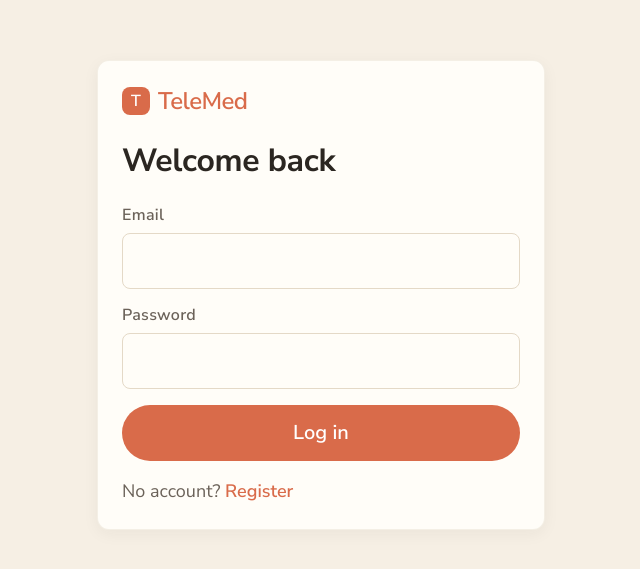
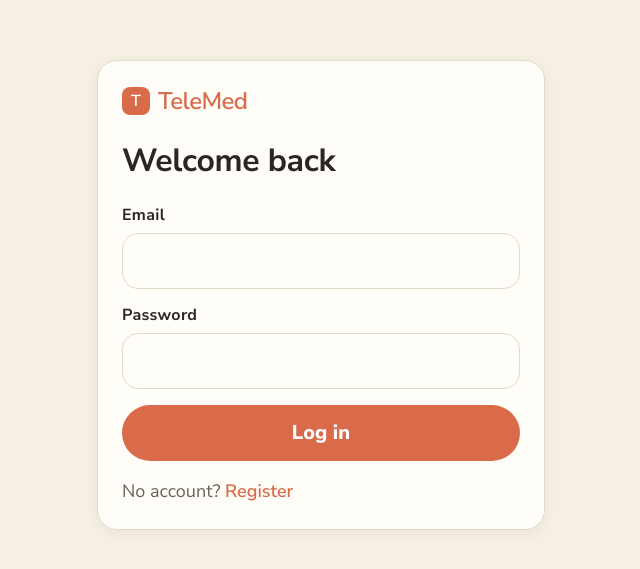
Before and after one commit to scienceshephard/medilink-frontend, a Next.js app: page /login in a window 1280 px wide. Shown: the part 105-674 px from the top of the page, without its empty margins (319-959 px from the left). Built offline with nearby package versions, Linux system fonts and the light colour scheme; no server answers.

Commit message:
feat(design): restyle core UI primitives to Warm Care
Co-Authored-By: Claude Opus 4.8 <noreply@anthropic.com>

```diff
--- a/src/components/ui/Button.tsx
+++ b/src/components/ui/Button.tsx
@@ -4,9 +4,9 @@ import type { ButtonHTMLAttributes } from "react";
 
 const variants = {
   primary: "bg-primary text-on-primary hover:bg-primary-container",
-  secondary: "bg-secondary-container text-on-secondary-container hover:brightness-95",
-  outline: "border border-outline-variant text-primary bg-transparent hover:bg-surface-container-low",
-  ghost: "text-primary hover:bg-surface-container-low",
+  secondary: "bg-accent text-on-primary hover:brightness-95",
+  outline: "border-2 border-border text-ink bg-transparent hover:bg-primary-soft",
+  ghost: "text-primary hover:bg-primary-soft",
 };
 
 export function Button({
@@ -17,9 +17,9 @@ export function Button({
   return (
     <button
       className={cn(
-        "inline-flex items-center justify-center gap-2 rounded-full font-semibold transition-colors",
+        "inline-flex items-center justify-center gap-2 rounded-full font-extrabold transition-colors",
         "focus:outline-none focus-visible:ring-2 focus-visible:ring-primary/40 disabled:opacity-50 disabled:pointer-events-none",
-        size === "lg" ? "h-14 px-8 text-body-lg" : "h-11 px-6 text-body-md",
+        size === "lg" ? "h-14 px-8 text-body-lg" : "h-12 px-6 text-body-md",
         full && "w-full", variants[variant], className,
       )}
       disabled={disabled || loading}
--- a/src/components/ui/Card.tsx
+++ b/src/components/ui/Card.tsx
@@ -5,7 +5,7 @@ export function Card({ as, className, children, hover }: { as?: keyof JSX.Intrin
   const Tag = as ?? "div";
   return (
     <Tag className={cn(
-      "rounded-xl bg-surface-container-lowest p-6 shadow-card border border-outline-variant/40",
+      "rounded-[20px] bg-warm-white p-6 shadow-card border border-border",
       hover && "transition-transform hover:-translate-y-0.5 hover:shadow-modal", className,
     )}>
       {children}
--- a/src/components/ui/Chip.tsx
+++ b/src/components/ui/Chip.tsx
@@ -5,8 +5,8 @@ import type { ReactNode } from "react";
 export function Chip({ active, onClick, children }: { active?: boolean; onClick?: () => void; children: ReactNode }) {
   return (
     <button type="button" onClick={onClick}
-      className={cn("inline-flex h-11 items-center gap-1 rounded-full border px-4 text-body-md transition-colors",
-        active ? "border-primary bg-primary text-on-primary" : "border-outline-variant text-on-surface hover:bg-surface-container-low")}>
+      className={cn("inline-flex h-11 items-center gap-1 rounded-full border px-4 text-body-md font-bold transition-colors",
+        active ? "border-2 border-primary bg-primary-soft text-ink" : "border border-border bg-warm-white text-ink hover:bg-primary-soft/40")}>
       {children}
     </button>
   );
--- a/src/components/ui/Input.tsx
+++ b/src/components/ui/Input.tsx
@@ -4,11 +4,11 @@ export function Input({ label, error, className, ...props }:
   InputHTMLAttributes<HTMLInputElement> & { label?: string; error?: string }) {
   return (
     <label className="block">
-      {label && <span className="mb-2 block text-label-md text-on-surface-variant">{label}</span>}
+      {label && <span className="mb-2 block text-label-md font-bold text-ink">{label}</span>}
       <input
         className={cn(
-          "h-14 w-full rounded-lg border border-outline-variant bg-surface-container-lowest px-4 text-body-md",
-          "placeholder:text-outline focus:border-primary focus:outline-none focus:ring-2 focus:ring-primary/20",
+          "h-14 w-full rounded-2xl border border-border bg-warm-white px-4 text-body-md",
+          "placeholder:text-ink-muted focus:border-primary focus:outline-none focus:ring-2 focus:ring-primary/20",
           error && "border-error focus:border-error focus:ring-error/20", className,
         )}
         {...props}
--- a/src/components/ui/StatusBadge.tsx
+++ b/src/components/ui/StatusBadge.tsx
@@ -1,13 +1,14 @@
 import { cn } from "./cn";
 import type { ReactNode } from "react";
 const tones = {
-  primary: "bg-primary-fixed text-on-primary-fixed-variant",
-  secondary: "bg-secondary-fixed text-on-secondary-fixed-variant",
-  tertiary: "bg-tertiary-fixed text-on-tertiary-fixed-variant",
-  success: "bg-success-container text-on-success-container",
-  error: "bg-error-container text-on-error-container",
-  neutral: "bg-surface-container-high text-on-surface-variant",
+  primary: "bg-primary-soft text-primary",
+  secondary: "bg-accent-soft text-accent",
+  tertiary: "bg-accent-soft text-accent",
+  success: "bg-accent-soft text-accent",
+  warning: "bg-amber-soft text-warning",
+  error: "bg-red-soft text-error",
+  neutral: "bg-surface-container text-ink-muted",
 };
 export function StatusBadge({ tone, children }: { tone: keyof typeof tones; children: ReactNode }) {
-  return <span className={cn("inline-flex items-center rounded-full px-3 py-1 text-label-sm font-semibold", tones[tone])}>{children}</span>;
+  return <span className={cn("inline-flex items-center rounded-full px-3 py-1 text-label-sm font-bold", tones[tone])}>{children}</span>;
 }
```
